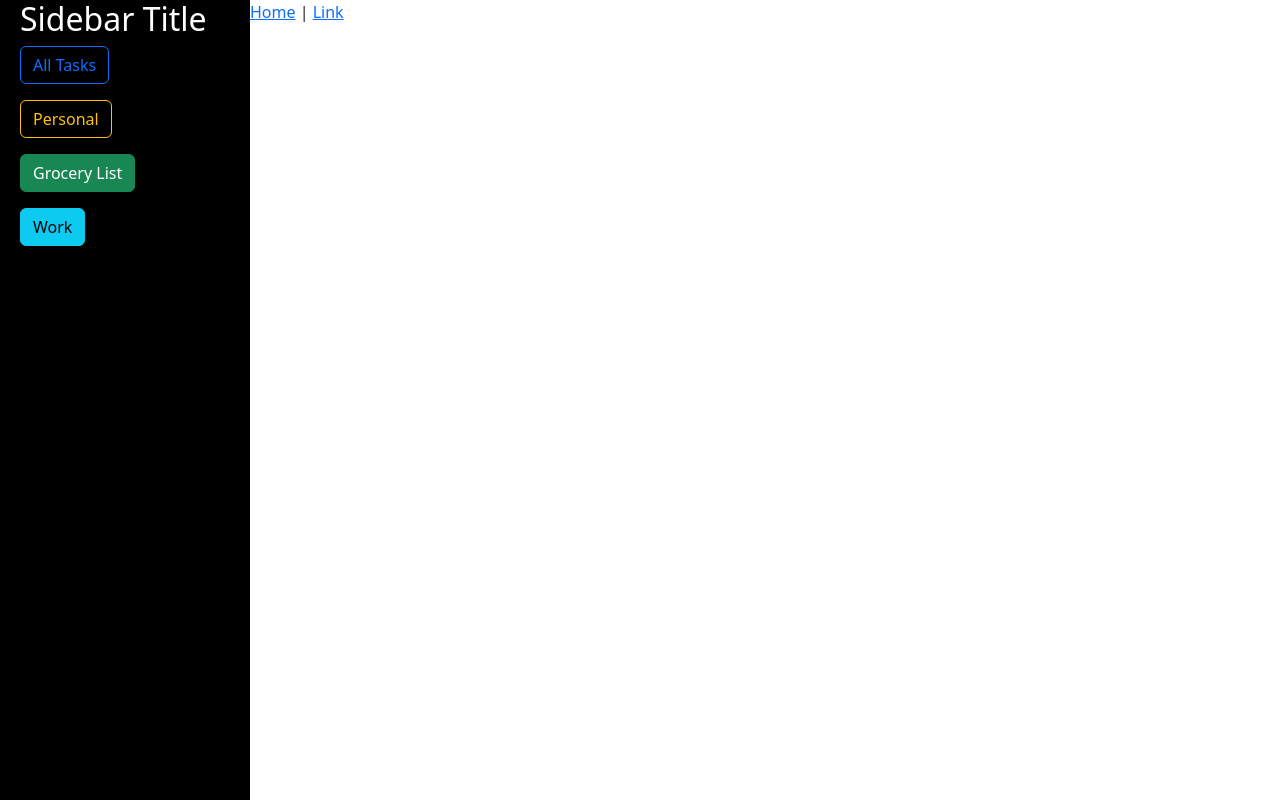
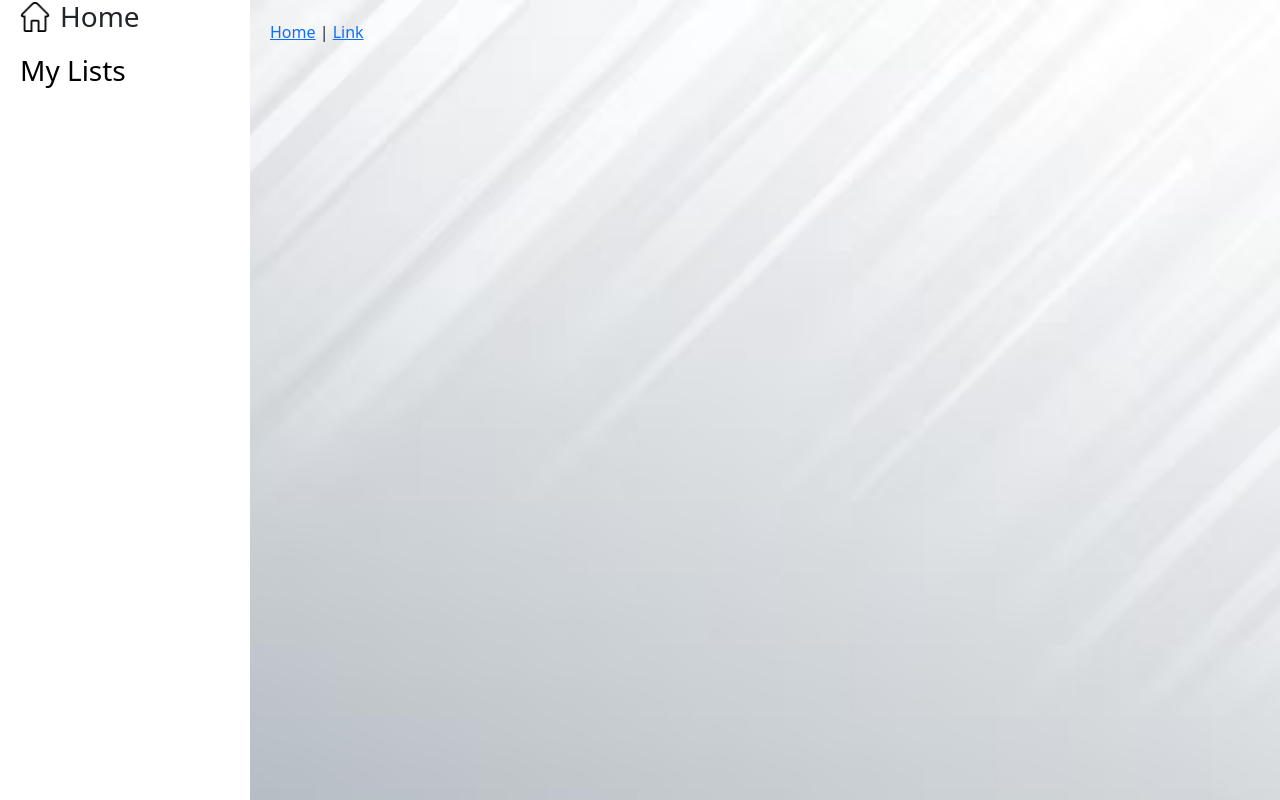
Before and after one commit to sichang51/todo-app-frontend, a React (Vite) app: page / in a window 1280 px wide. Built offline with nearby package versions, Linux system fonts and the light colour scheme.

Commit message:
added background image for content, added home button image, created list under My Lists, changed button coloring to be more uniform

```diff
--- a/src/components/Content.jsx
+++ b/src/components/Content.jsx
@@ -1,10 +1,22 @@
 import React from "react";
+import contentbackground from "../assets/content-background-img.jpeg"; // Adjust the import path to point to the correct location
 
 export function Content({ selectedTab }) {
   console.log(selectedTab);
 
   return (
-    <div className="content" style={{ flex: 1 }}>
+    <div
+      className="content"
+      style={{
+        flex: 1,
+        backgroundImage: `url(${contentbackground})`,
+        backgroundSize: "cover",
+        backgroundPosition: "center",
+        height: "100vh", // Set height to fill the viewport
+        overflow: "auto", // Enable scrolling if content exceeds viewport height
+        padding: "20px", // Add padding to prevent content from sticking to the edges
+      }}
+    >
       <header>
         <nav>
           <a href="#">Home</a> | <a href="#">Link</a>
@@ -20,23 +32,23 @@
         )}
         {selectedTab === "Personal" && (
           <div>
-            {/* Render content for Completed Tasks */}
+            {/* Render content for Personal Tasks */}
             <h3>Personal Tasks</h3>
-            {/* Add your list of completed tasks here */}
+            {/* Add your list of personal tasks here */}
           </div>
         )}
         {selectedTab === "Grocery List" && (
           <div>
-            {/* Render content for Completed Tasks */}
+            {/* Render content for Grocery List */}
             <h3>Grocery List</h3>
-            {/* Add your list of completed tasks here */}
+            {/* Add your list of grocery items here */}
           </div>
         )}
         {selectedTab === "Work" && (
           <div>
-            {/* Render content for Completed Tasks */}
+            {/* Render content for Work */}
             <h3>Work</h3>
-            {/* Add your list of completed tasks here */}
+            {/* Add your list of work-related tasks here */}
           </div>
         )}
       </div>
--- a/src/components/common/SideNav.jsx
+++ b/src/components/common/SideNav.jsx
@@ -1,33 +1,45 @@
-import React from "react";
+import React, { useState } from "react";
+import homeLogo from "../../assets/home-button.png"; // Import the home logo image
 
 export function SideNav({ onTabChange }) {
-  // Define an array containing sidebar elements
+  const [expanded, setExpanded] = useState(false);
+
   const sidebarElements = [
     { label: "All Tasks", className: "btn-outline-primary", onClick: () => onTabChange("All Tasks") },
-    // () => created the actionable click to render content on right side
     { label: "Personal", className: "btn-outline-warning", onClick: () => onTabChange("Personal") },
-    { label: "Grocery List", className: "btn-success", onClick: () => onTabChange("Grocery List") },
-    { label: "Work", className: "btn-info", onClick: () => onTabChange("Work") },
+    { label: "Grocery List", className: "btn-outline-success", onClick: () => onTabChange("Grocery List") },
+    { label: "Work", className: "btn-outline-info", onClick: () => onTabChange("Work") },
   ];
 
   return (
     <div
       className="sidenav"
       style={{
-        backgroundColor: "black",
+        backgroundColor: "white", // Set background color for the entire sidebar
         paddingLeft: "20px",
         width: "250px",
-        height: "100vh",
+        height: "100vh", // Always set height to 100vh
+        overflowY: expanded ? "auto" : "hidden", // Allow vertical scrolling when expanded
         display: "flex",
         flexDirection: "column",
       }}
     >
-      <h2 className="text-white">Sidebar Title</h2>
-      <ul className="nav flex-column">
-        {/* Map over the sidebarElements array */}
+      <div style={{ display: "flex", alignItems: "center", marginBottom: "20px" }}>
+        <img src={homeLogo} alt="Home Logo" style={{ width: "30px", height: "30px", marginRight: "10px" }} />
+        <h3 style={{ margin: 0 }}>Home</h3>
+      </div>
+
+      <h3
+        className="text-black"
+        onClick={() => setExpanded(!expanded)} // Toggle expanded state on title click
+        style={{ cursor: "pointer", margin: 0, marginBottom: 10 }} // Change cursor to pointer when hovering over title
+      >
+        My Lists
+      </h3>
+
+      <ul className="nav flex-column" style={{ display: expanded ? "block" : "none" }}>
         {sidebarElements.map((element, index) => (
           <li className="nav-item mb-3" key={index}>
-            {/* Generate button dynamically */}
             <button type="button" className={`btn ${element.className}`} onClick={element.onClick}>
               {element.label}
             </button>
```
Also changed, not shown: src/assets/content-background-img.jpeg (added), src/assets/home-button.png (added).
